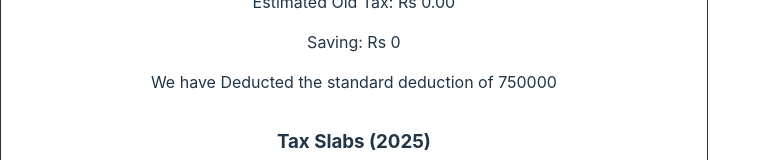
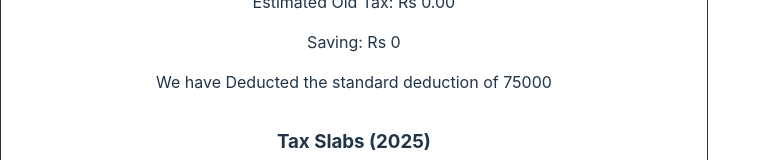
Before and after one commit to kumaraswamyDR/tax-calculator, a React (Vite) app: page / in a window 1280 px wide. Both pictures are taken after typing "5" into the empty fields and a click on the button "Calculate Tax". Shown: the part 335-495 px from the top of the page, without its empty margins (0-776 px from the left). Built offline with nearby package versions, Linux system fonts and the light colour scheme.

Commit message:
Updated standard deduction

```diff
--- a/src/TaxCalculator.tsx
+++ b/src/TaxCalculator.tsx
@@ -139,7 +139,7 @@ export default function TaxCalculator() {
        className="mt-6 text-2xl font-semibold text-center text-green-700"
      >
        Saving: Rs {oldTax - tax}
-       <p>We have Deducted the standard deduction of 750000</p>
+       <p>We have Deducted the standard deduction of 75000</p>
      </motion.p>}
 
       <Card className="mt-8"  placeholder={undefined} onPointerEnterCapture={undefined} onPointerLeaveCapture={undefined}>
```
